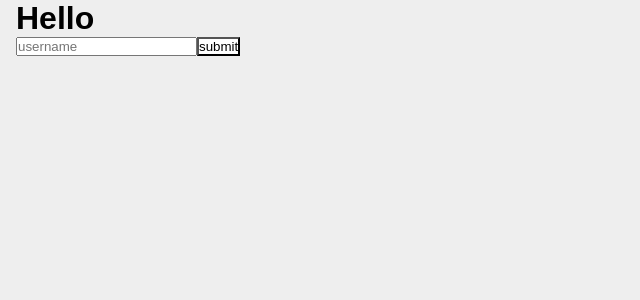
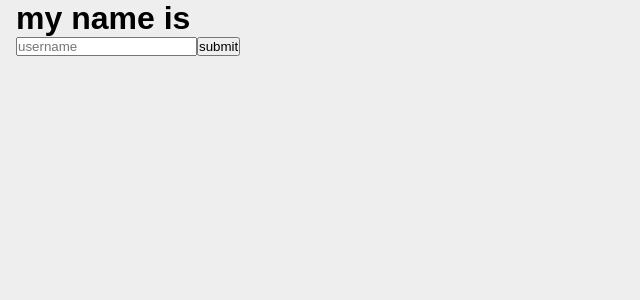
Before and after one commit to manikanta1020/reactJsdummy, a React (Vite) app: page / in a window 1280 px wide. Shown: the top 300 px of the page, without its empty margins (0-640 px from the left). Built offline with nearby package versions, Linux system fonts and the light colour scheme.

Commit message:
learned controlled component with form

```diff
--- a/src/App.jsx
+++ b/src/App.jsx
@@ -1,5 +1,6 @@
 import './App.css'
 import "./components/keeperApp/styles.css"
+import Form from './components/State/Form'
 import SimpleForm from './components/State/SimpleForm'
 // import Profile from './components/Props/Card'
 // import EmojiApp from './components/Props/EmojiApp'
@@ -22,7 +23,8 @@ function App() {
       {/* <Form /> */}
       {/* <Counter /> */}
       {/* <Timer /> */}
-      <SimpleForm />
+      {/* <SimpleForm /> */}
+      <Form />
 
 
     </>
--- /dev/null
+++ b/src/components/State/Form.jsx
@@ -0,0 +1,31 @@
+import { useState } from "react";
+
+function Form(){
+    const [name,setName] = useState("")
+    const [heading, setHeading] = useState("")
+
+    function handleChange(e){
+        setName(e.target.value)
+    }
+
+    function headingSet(e){
+        setHeading(name)
+        e.preventDefault()
+    }
+
+    return (
+        <div>
+            <h1>my name is {heading}</h1>
+            <form onSubmit={headingSet}>
+            <input type="text" placeholder="username"
+                    onChange={handleChange}
+                    value={name}
+                        />
+            <button type="submit">submit</button>
+            </form>
+
+        </div>
+    )
+}
+
+export default Form;
```
